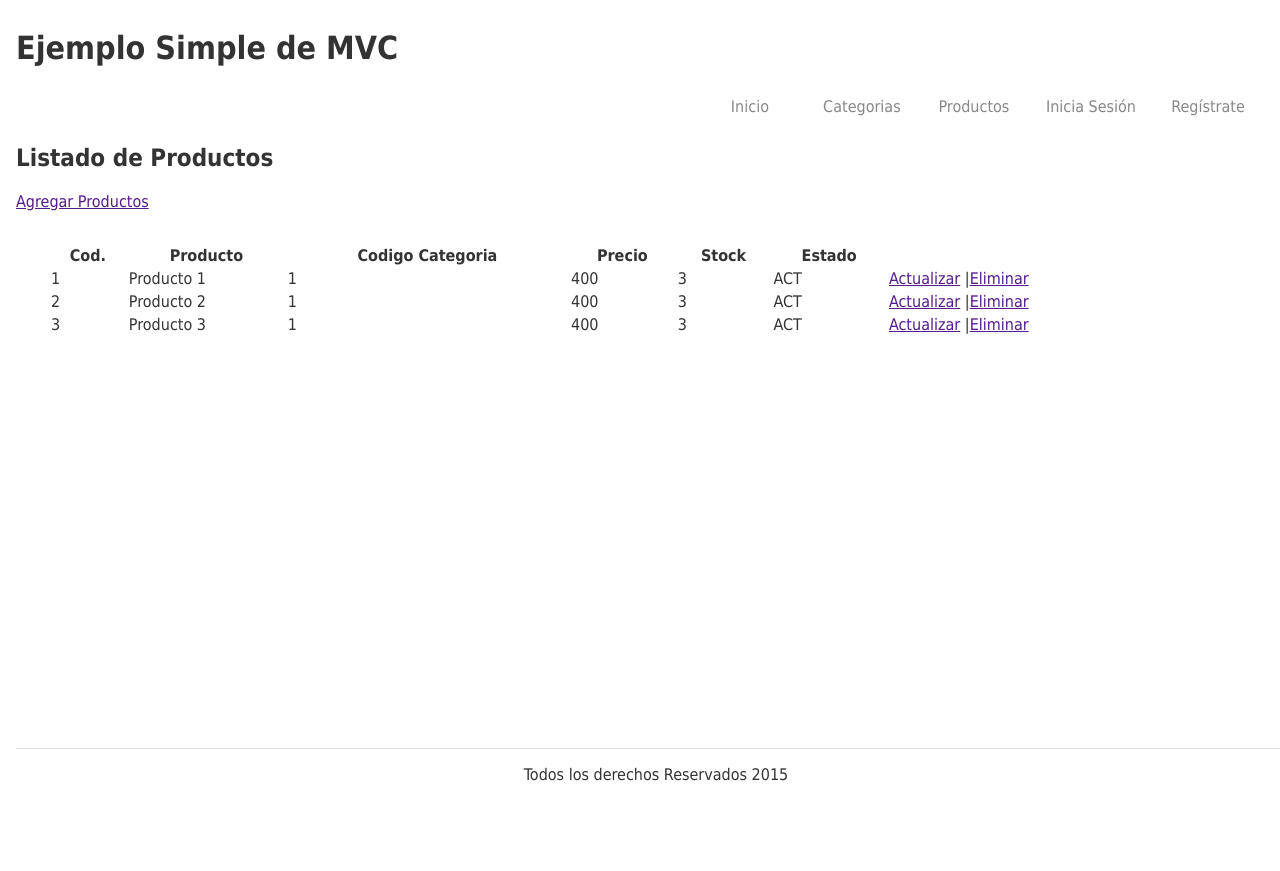
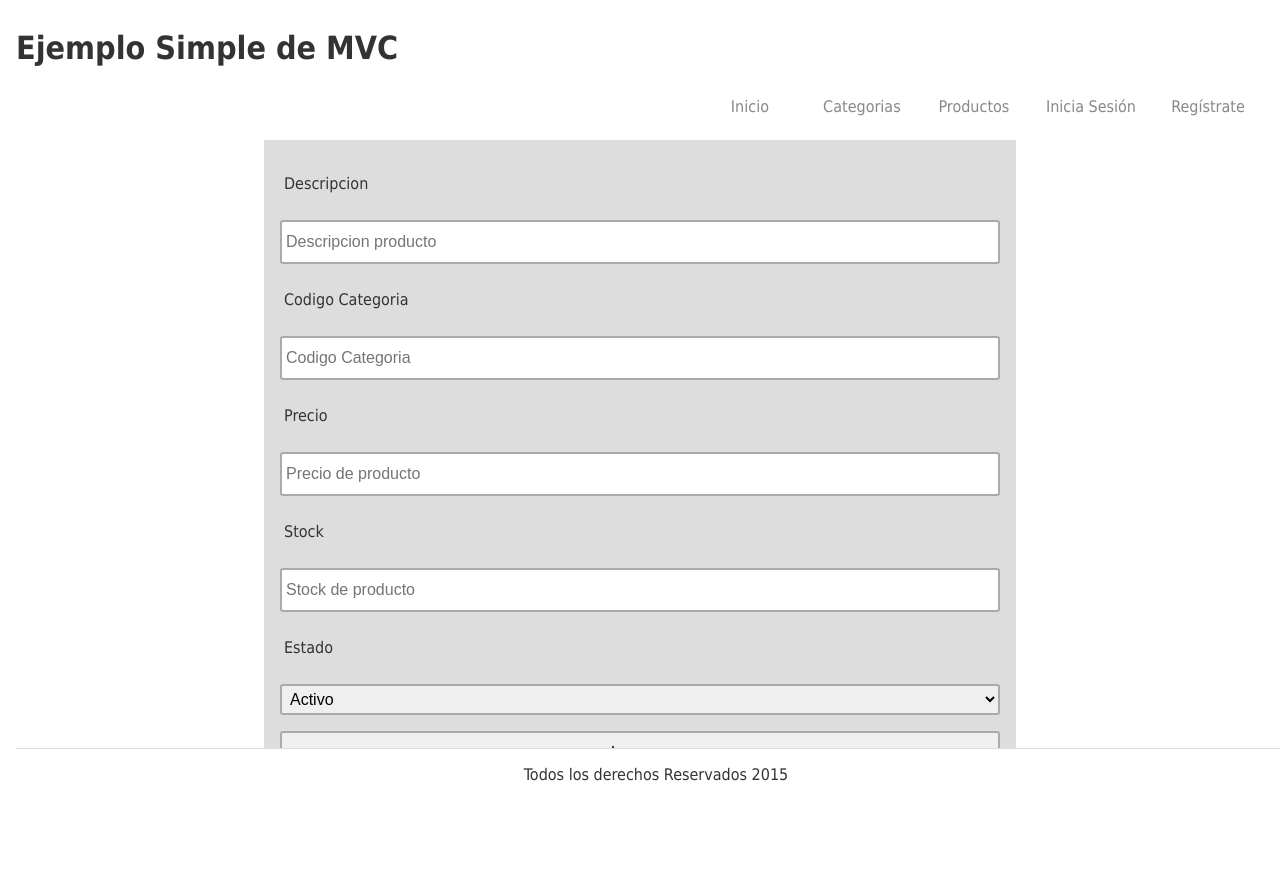
Before and after one commit to araujo-luis/TareaSimpleMVC, a PHP site: page /index.php?page=productos&modo=INS in a window 1280 px wide. Before the commit the page ends 781 px from the top, so only its background shows below. Run offline with PHP 8.4, Linux system fonts and the light colour scheme.

Commit message:
Terminado

```diff
--- a/controllers/productos.control.php
+++ b/controllers/productos.control.php
@@ -7,7 +7,7 @@
   require_once("libs/template_engine.php");
   //Agregar requires de modelos aqui
   //ej require_once("models/tabla.model.php")
-
+require_once("models/productos.model.php");
 
 
   //========================
@@ -17,33 +17,85 @@
   function run(){
     //Agregar codigo aqui
     $productos = array();
-    $productos[] = array(
-      "prdcod" => 1,
-      "prddsc"=> "Producto 1",
-      "ctgcod"=> 1,
-      "prdprc"=>400,
-      "prdstk"=>3,
-      "prdest"=>"ACT"
-    );
-    $productos[] = array(
-      "prdcod" => 2,
-      "prddsc"=> "Producto 2",
-      "ctgcod"=> 1,
-      "prdprc"=>400,
-      "prdstk"=>3,
-      "prdest"=>"ACT"
-    );
-    $productos[] = array(
-      "prdcod" => 3,
-      "prddsc"=> "Producto 3",
-      "ctgcod"=> 1,
-      "prdprc"=>400,
-      "prdstk"=>3,
-      "prdest"=>"ACT"
-    );
-    //---------------
-    renderizar("productos",array("productos"=>$productos));
 
+    if(isset($_POST["btnIngresar"])){
+      $prddsc = $_POST["txtPrdDsc"];
+      $ctgcod = $_POST["txtCtgCod"];
+      $prdprc = $_POST["txtPrdPrc"];
+      $prdstk = $_POST["txtPrdStk"];
+      $prdest = $_POST["cmbPrdEst"];
+
+      ingresarProducto($prddsc,
+                        $ctgcod,
+                        $prdprc,
+                        $prdstk,
+                        $prdest);
+
+    }elseif (isset($_POST["btnActualizar"])) {
+      $prddsc = $_POST["txtPrdDsc"];
+      $ctgcod = $_POST["txtCtgCod"];
+      $prdprc = $_POST["txtPrdPrc"];
+      $prdstk = $_POST["txtPrdStk"];
+      $prdest = $_POST["cmbPrdEst"];
+
+      $prdcod = $_GET["cod"];
+      actualizarProducto($prdcod,$prddsc,
+                          $ctgcod,
+                            $prdstk,
+                            $prdprc,
+                          $prdest );
+    }elseif (isset($_POST["btnEliminar"])) {
+
+      $prdcod = $_GET["cod"];
+      eliminarProducto($prdcod);
+    }
+
+    if(isset($_GET["modo"])){
+
+      $modo= $_GET["modo"];
+
+      switch($modo){
+          case 'ACT':
+            $producto = obtenerProducto($_GET["cod"]);
+            ECHO $producto["prddsc"];
+            $datos = array(
+              "actualizar"=> 'ACT',
+              "prdcod" =>$producto["prdcod"],
+              "prddsc" =>$producto["prddsc"],
+              "ctgcod" =>$producto["ctgcod"],
+              "prdstk" =>$producto["prdstk"],
+              "prdprc" =>$producto["prdprc"],
+              "prdest" => ($producto["prdest"] == "INA")? "ACT": NULL
+              );
+
+            break;
+
+          case 'INS':
+
+          $datos = array(
+            "ingresar"=> 'INS'
+            );
+            break;
+
+          case 'ELI':
+          $producto = obtenerProducto($_GET["cod"]);
+          $datos = array(
+            "eliminar"=> 'ELI',
+            "prdcod" =>$producto["prdcod"],
+            "prddsc" =>$producto["prddsc"],
+            "ctgcod" =>$producto["ctgcod"],
+            "prdstk" =>$producto["prdstk"],
+            "prdprc" =>$producto["prdprc"],
+            "prdest" => ($producto["prdest"] == "INA")? "ACT": NULL
+            );
+          break;
+      }
+      renderizar("formularioProductos",$datos);
+
+    }else {
+      $productos = obtenerProductos();
+      renderizar("productos",array("productos"=>$productos));
+    }
 
   }
 
--- a/models/categorias.model.php
+++ b/models/categorias.model.php
@@ -16,7 +16,7 @@ function ingresarCategoria($ctgdsc,$ctgest){
 
 function eliminarCategoria($ctgcod){
   $query="DELETE FROM categorias  WHERE `categorias`.`ctgcod` = $ctgcod;";
-echo "ELIMINADO";
+
   return ejecutarNonQuery($query);
 }
 
--- /dev/null
+++ b/models/productos.model.php
@@ -0,0 +1,35 @@
+<?php
+require_once("libs/dao.php");
+function obtenerProductos(){
+  $arregloCategorias = array();
+  $query= "SELECT * FROM productos;";
+  $arregloCategorias= obtenerRegistros($query);
+
+  return $arregloCategorias;
+}
+
+function ingresarProducto($prddsc,$ctgcod,$prdprc,$prdstk,$prdest){
+  $query="INSERT INTO `nw201502`.`productos` (`prdcod`, `prddsc`, `ctgcod`, `prdprc`, `prdstk`, `prdest`, `prdimguri`) VALUES (NULL, '$prddsc','$ctgcod','$prdprc','$prdstk','$prdest', '');";
+  ECHO "INSERTAR";
+  return ejecutarNonQuery($query);
+}
+
+function eliminarProducto($prdcod){
+  $query="DELETE FROM productos  WHERE `productos`.`prdcod` = $prdcod;";
+
+  return ejecutarNonQuery($query);
+}
+
+function actualizarProducto($prdcod,$prddsc,$ctgcod,$prdprc,$prdstk,$prdest){
+
+  $query = "UPDATE `productos` SET `prddsc` = '$prddsc', `ctgcod` =$ctgcod,`prdprc` = '$prdprc', `prdstk` = '$prdstk', `prdest` = '$prdest' WHERE `productos`.`prdcod` = 8;";
+
+  return ejecutarNonQuery($query);
+}
+
+function obtenerProducto($prdcod){
+  $query = "SELECT * FROM productos WHERE prdcod='$prdcod';";
+  return obtenerUnRegistro($query);
+}
+
+ ?>
--- /dev/null
+++ b/views/formularioProductos.view.tpl
@@ -0,0 +1,34 @@
+<form action="index.php?page=productos{{if prdcod}}&cod={{prdcod}} {{endif prdcod}}" method="post">
+  <label for="txtPrdDsc">Descripcion</label>
+  <input type="text" name="txtPrdDsc" id="txtPrdDsc" value="{{if prddsc}} {{prddsc}} {{endif prddsc}}" placeholder="Descripcion producto"/>
+
+  <label for="txtCtgCod">Codigo Categoria</label>
+  <input type="text" name="txtCtgCod" id="txtCtgCod" value="{{if ctgcod}} {{ctgcod}} {{endif ctgcod}}" placeholder="Codigo Categoria"/>
+
+
+  <label for="txtPrdPrc">Precio</label>
+  <input type="text" name="txtPrdPrc" id="txtPrdPrc" value="{{if prdprc}} {{prdprc}} {{endif prdprc}}" placeholder="Precio de producto"/>
+
+  <label for="txtPrdStk">Stock</label>
+  <input type="text" name="txtPrdStk" id="txtPrdStk" value="{{if prdstk}} {{prdstk}} {{endif prdstk}}" placeholder="Stock de producto"/>
+
+<label for="cmbPrdEst">Estado</label>
+  <select name="cmbPrdEst">
+    <option value="ACT"  selected >Activo</option>
+    <option value="INA" {{if prdest}} selected {{endif prdest}}>Inactivo</option>
+  </select>
+
+
+
+  {{if ingresar}}
+  <input type="submit" name="btnIngresar" value="Ingresar">
+  {{endif ingresar}}
+
+  {{if actualizar}}
+  <input type="submit" name="btnActualizar" value="Actualizar">
+  {{endif actualizar}}
+
+  {{if eliminar}}
+  <input type="submit" name="btnEliminar" value="Eliminar">
+  {{endif eliminar}}
+</form>
--- a/views/productos.view.tpl
+++ b/views/productos.view.tpl
@@ -1,5 +1,5 @@
 <h2>Listado de Productos</h2>
-<a href="">Agregar Productos</a>
+<a href="index.php?page=productos&modo=INS">Agregar Productos</a>
 <table style="margin:2em; width:90%;">
   <tr>
     <th>
@@ -53,8 +53,8 @@
       {{prdest}}
     </td>
     <td>
-      <a href="">Actualizar</a> |
-      <a href="">Eliminar</a>
+      <a href="index.php?page=productos&modo=ACT&cod={{prdcod}}">Actualizar</a> |
+      <a href="index.php?page=productos&modo=ELI&cod={{prdcod}}">Eliminar</a>
 
     </td>
   </tr>
```
